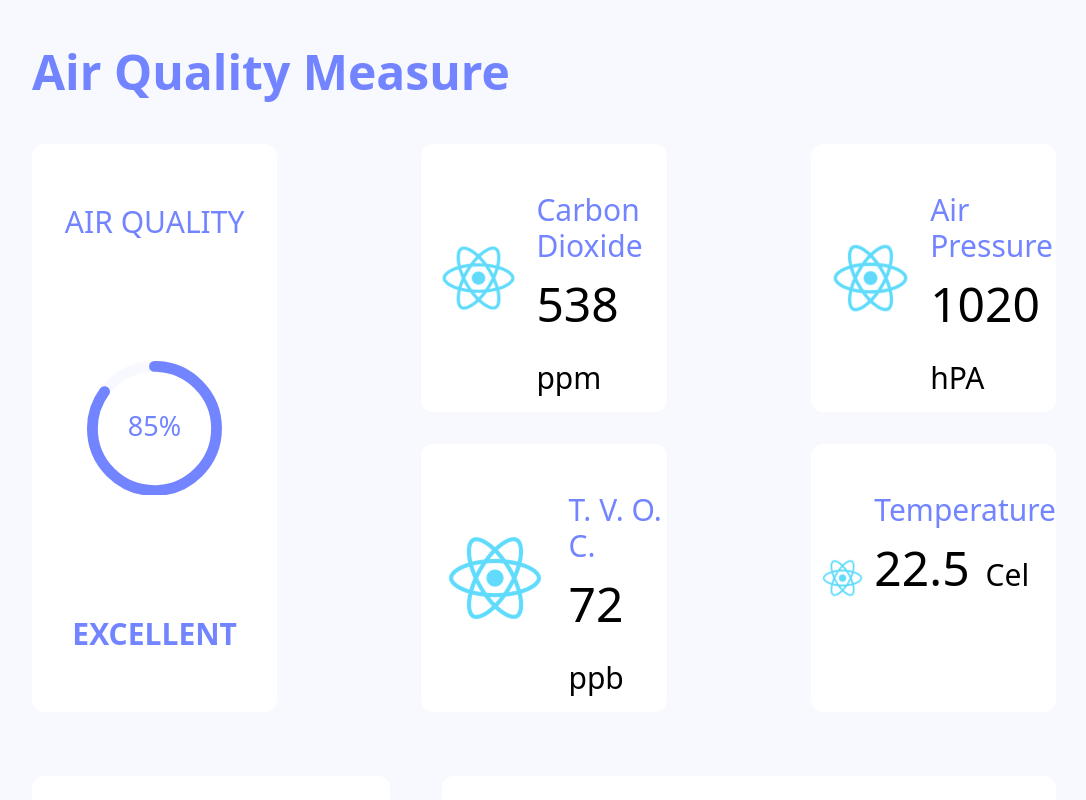
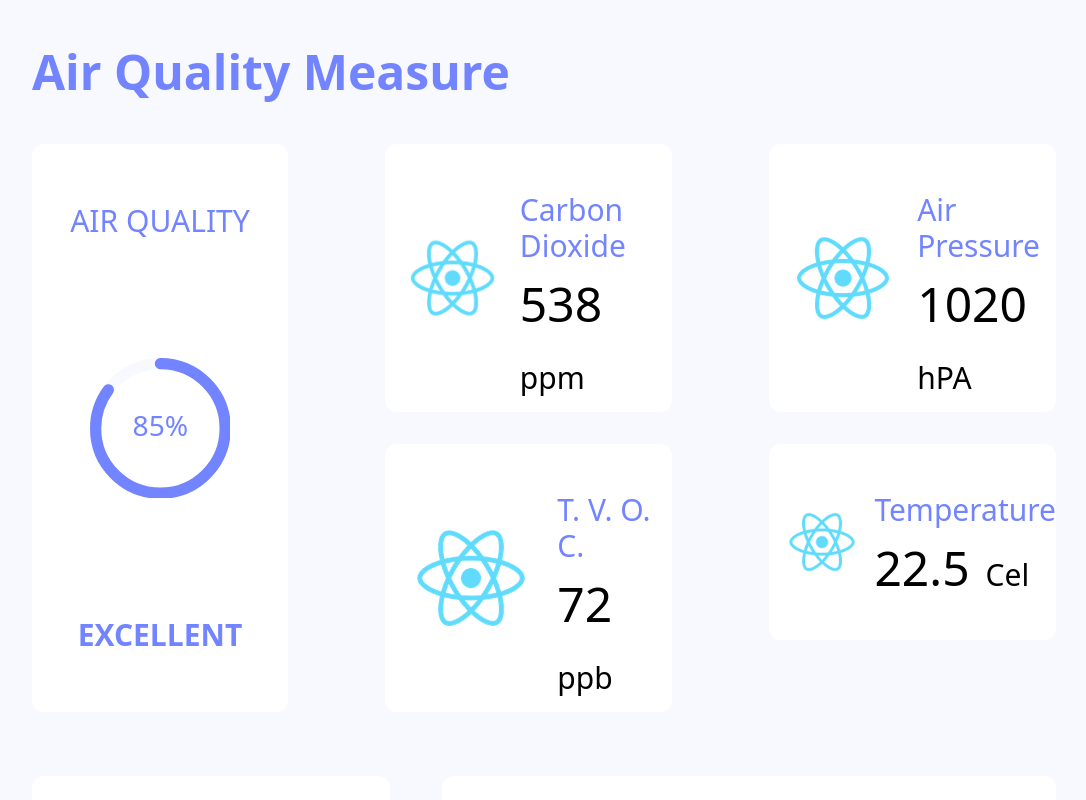
Before and after one commit to t0dida00/haltian-front-end, a React (Create React App) app: page / in a window 1280 px wide. Shown: the top 800 px of the page, without its empty margins (96-1182 px from the left). Built offline with nearby package versions, Linux system fonts and the light colour scheme.

Commit message:
Update Dashboard.js

```diff
--- a/src/pages/Dashboard.js
+++ b/src/pages/Dashboard.js
@@ -45,8 +45,8 @@ export const Dashboard = () => {
           Air Quality Measure
         </div>
 
-        <div className="grid grid-cols-3 grid-rows-1 gap-36 mb-16">
-          <div className="bg-white rounded-xl flex flex-col justify-around">
+        <div className="flex justify-between mb-16">
+          <div className="bg-white rounded-xl flex flex-col w-[25%] justify-around">
             <div className="text-center text-light-purple text-3xl">
               AIR QUALITY
             </div>
@@ -67,8 +67,8 @@ export const Dashboard = () => {
             </div>
           </div>
 
-          <div className="grid grid-cols-1 grid-rows-2 gap-8">
-            <div className="bg-white rounded-xl flex py-4">
+          <div className="w-[28%]">
+            <div className="bg-white rounded-xl flex py-4 mb-8">
               <div className="flex align-middle justify-center">
                 <img
                   className="max-w-[65%] align-middle m-auto"
@@ -104,8 +104,8 @@ export const Dashboard = () => {
             </div>
           </div>
 
-          <div className="grid grid-cols-1 grid-rows-2 gap-8">
-            <div className="bg-white rounded-xl flex py-4">
+          <div className="w-[28%]">
+            <div className="bg-white rounded-xl flex py-4 mb-8">
               <div className="flex align-middle justify-center">
                 <img
                   className="max-w-[65%] align-middle m-auto"
```
